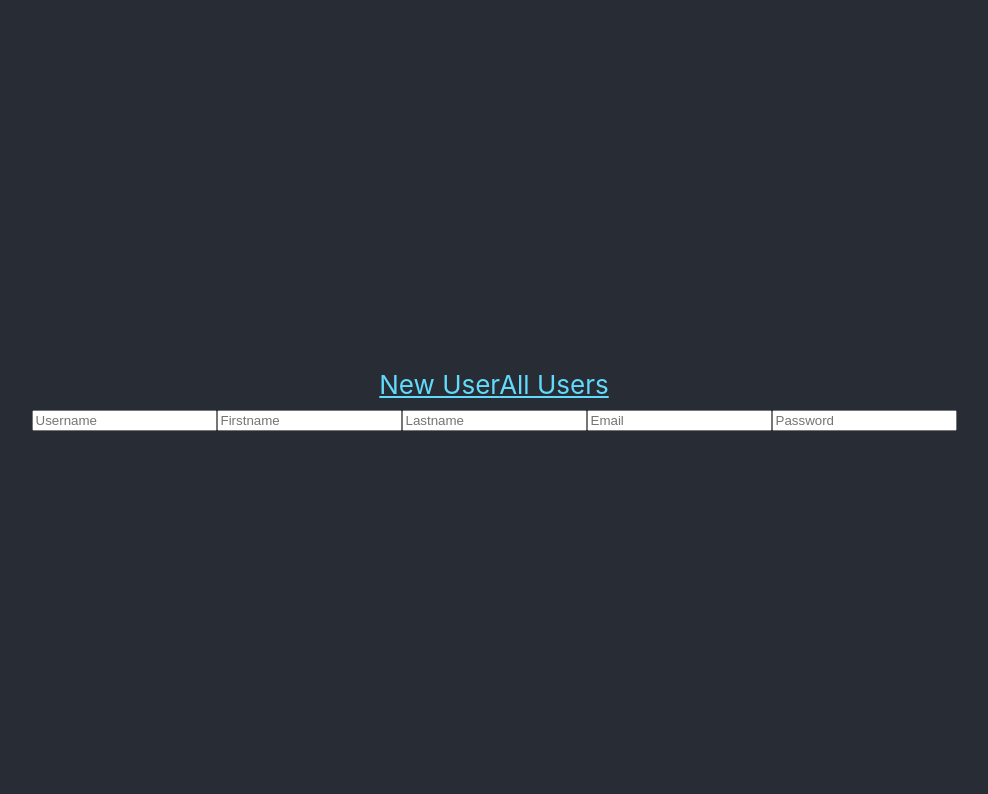
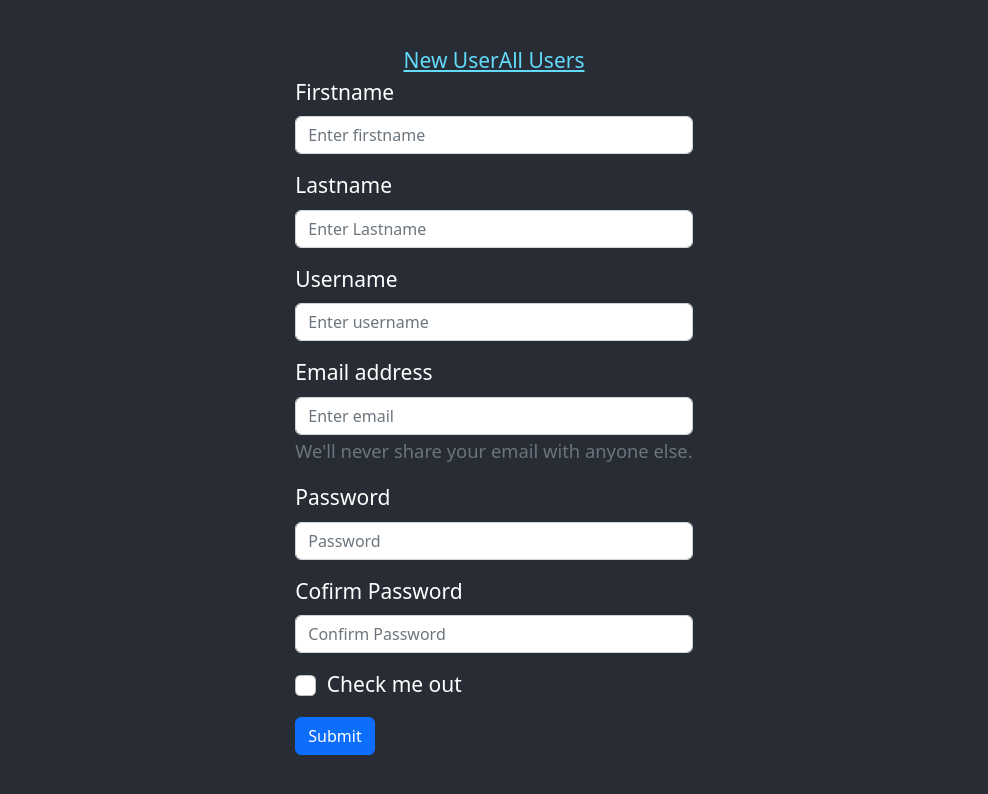
Before and after one commit to aminubarade/todo-frontend, a React (Create React App) app: page /create_user in a window 1280 px wide. Shown: the top 794 px of the page, without its empty margins (146-1134 px from the left). Built offline with nearby package versions, Linux system fonts and the light colour scheme.

Commit message:
worked on the create component

```diff
--- a/package.json
+++ b/package.json
@@ -7,7 +7,9 @@
     "@testing-library/react": "^13.4.0",
     "@testing-library/user-event": "^13.5.0",
     "axios": "^1.3.4",
+    "bootstrap": "^5.2.3",
     "react": "^18.2.0",
+    "react-bootstrap": "^2.7.4",
     "react-dom": "^18.2.0",
     "react-router-dom": "^6.9.0",
     "react-scripts": "5.0.1",
--- a/src/App.css
+++ b/src/App.css
@@ -1,5 +1,5 @@
 .App {
-  text-align: center;
+
 }
 
 .App-logo {
@@ -20,7 +20,7 @@
   flex-direction: column;
   align-items: center;
   justify-content: center;
-  font-size: calc(10px + 2vmin);
+  font-size: calc(5px + 2vmin);
   color: white;
 }
 
--- a/src/App.js
+++ b/src/App.js
@@ -5,7 +5,8 @@ import {Routes, Route} from 'react-router-dom';
 //import Task from './components/TaskComponent'
 //import User from './components/UserComponent/UserComponent';
 import Navbar from "./components/navbar";
-import AppRoute from './Routes';
+import AppRoute from './AppRoutes';
+import 'bootstrap/dist/css/bootstrap.min.css';
 
 function App() {
   return (
--- a/src/components/UserComponent/AllUsers.js
+++ b/src/components/UserComponent/AllUsers.js
@@ -1,5 +1,7 @@
 import React, { Component } from "react";
 import axios from "axios";
+import Table from 'react-bootstrap/Table';
+
 
 
  class AllUsers extends Component {
@@ -23,7 +25,25 @@ import axios from "axios";
       const {users} = this.state;
       return (
          <div>
-            {users.map(user => <div key={user.id}>{user.username}</div>)}
+           <Table striped bordered hover size="sm">
+           <thead>
+              <tr>
+                <th>#</th>
+                <th>First Name</th>
+                <th>Last Name</th>
+                <th>Username</th>
+               </tr>
+            </thead>
+            <tbody>
+                {users.map(user => <tr key={user.id}>
+                  <td>{user.id}</td>
+                  <td><a href={"/user/"+user.id}>{user.firstname}</a></td>
+                  <td>{user.lastname}</td>
+                  <td>{user.username}</td>
+                  </tr>)
+               }
+            </tbody>
+           </Table>
          </div>
 
       )
--- a/src/components/UserComponent/createUser.js
+++ b/src/components/UserComponent/createUser.js
@@ -1,19 +1,78 @@
 //import logo from './logo.svg';
-//import './App.css';
-// import {Routes, Route} from 'react-router-dom';
+//import {Routes, Route} from 'react-router-dom';
 // import Navbar from "../../components/navbar";
 // import AppRoute from '../../Routes';
+import {useEffect, useState } from 'react';
+import Button from 'react-bootstrap/Button';
+import Form from 'react-bootstrap/Form';
 
 function CreateUser() {
+   //   const [users, addUser] = useState([]);
+  const[user, setUser] = useState({
+   firstname: "",
+   lastname: "",
+   username: "",
+   email: "",
+   password: ""
+  });
+
+
+  function updateState (fname, lname, uname, email, pword){
+   setUser(currentUser =>
+      {
+         currentUser.firstname = fname;
+         currentUser.lastname = lname;
+         currentUser.username = uname;
+         currentUser.email = email;
+         currentUser.password = pword;
+         return { ...currentUser}
+      })
+  }
+
+
   return (
     <div>
-       <form>
-          <input type="text" placeholder="Username" />
-          <input type="text" placeholder="Firstname" />
-          <input type="text" placeholder="Lastname" />
-          <input type="text" placeholder="Email" />
-          <input type="text" placeholder="Password" />
-       </form>
+     <Form>
+        <Form.Group className="mb-3" controlId="formBasicEmail">
+            <Form.Label>Firstname</Form.Label>
+            <Form.Control type="text" placeholder="Enter firstname" name="" />
+        </Form.Group>
+
+        <Form.Group className="mb-3" controlId="formBasicEmail">
+            <Form.Label>Lastname</Form.Label>
+            <Form.Control type="text" placeholder="Enter Lastname" name='' />
+        </Form.Group>
+
+        <Form.Group className="mb-3" controlId="formBasicEmail">
+            <Form.Label>Username</Form.Label>
+            <Form.Control type="email" placeholder="Enter username" name=''/>
+        </Form.Group>
+
+        <Form.Group className="mb-3" controlId="">
+            <Form.Label>Email address</Form.Label>
+            <Form.Control type="email" placeholder="Enter email" name='' />
+            <Form.Text className="text-muted">
+               We'll never share your email with anyone else.
+            </Form.Text>
+         </Form.Group>
+
+         <Form.Group className="mb-3" controlId="formBasicPassword">
+            <Form.Label>Password</Form.Label>
+            <Form.Control type="password" placeholder="Password" name="" />
+         </Form.Group>
+
+         <Form.Group className="mb-3" controlId="formBasicPassword">
+            <Form.Label>Cofirm Password</Form.Label>
+            <Form.Control type="password" placeholder="Confirm Password" />
+         </Form.Group>
+
+         <Form.Group className="mb-3" controlId="formBasicCheckbox">
+            <Form.Check type="checkbox" label="Check me out" />
+         </Form.Group>
+        <Button variant="primary" type="submit" >
+           Submit
+        </Button>
+     </Form>
 
     </div>
   );
--- a/src/components/navbar.js
+++ b/src/components/navbar.js
@@ -5,8 +5,8 @@ class Navbar extends Component {
   render(){
     return (
        <nav>
-          <Link to='/' className="App-link">New User</Link>
-          <Link to="/users" className="App-link">All Users</Link>
+          <Link to='/create_user' className="App-link">New User</Link>
+          <Link to="/all_users" className="App-link">All Users</Link>
        </nav>
 
     )
```
Also changed, not shown: src/AppRoutes.js (renamed from src/Routes.js), 1 other file (tests, documents, lock files or other folders).
